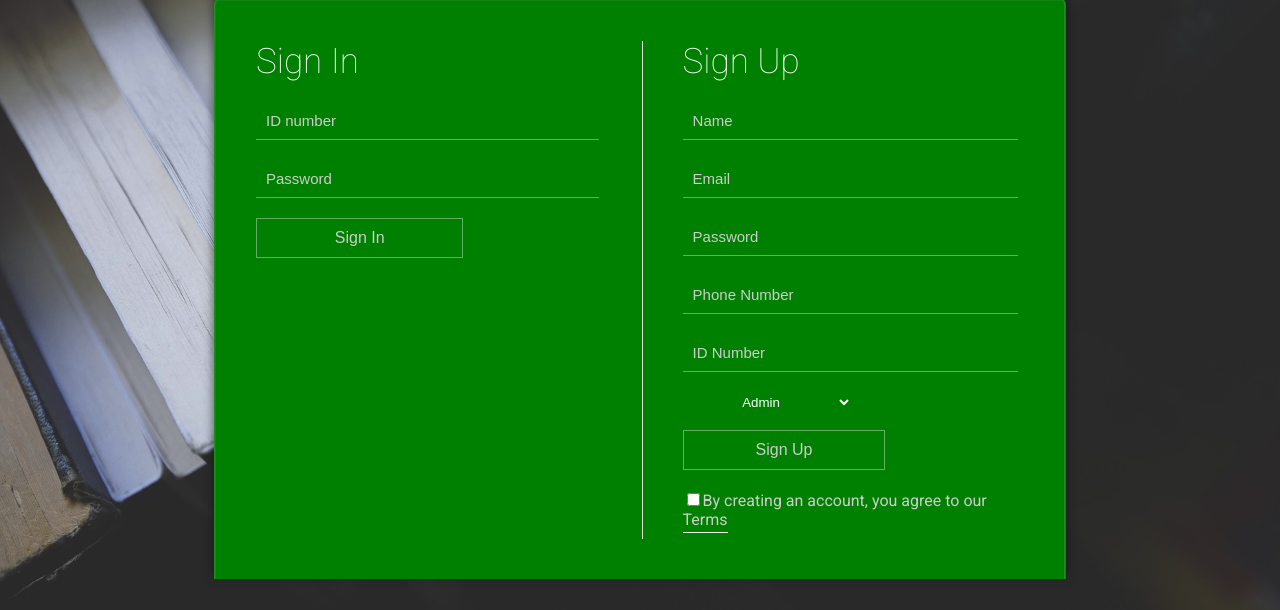
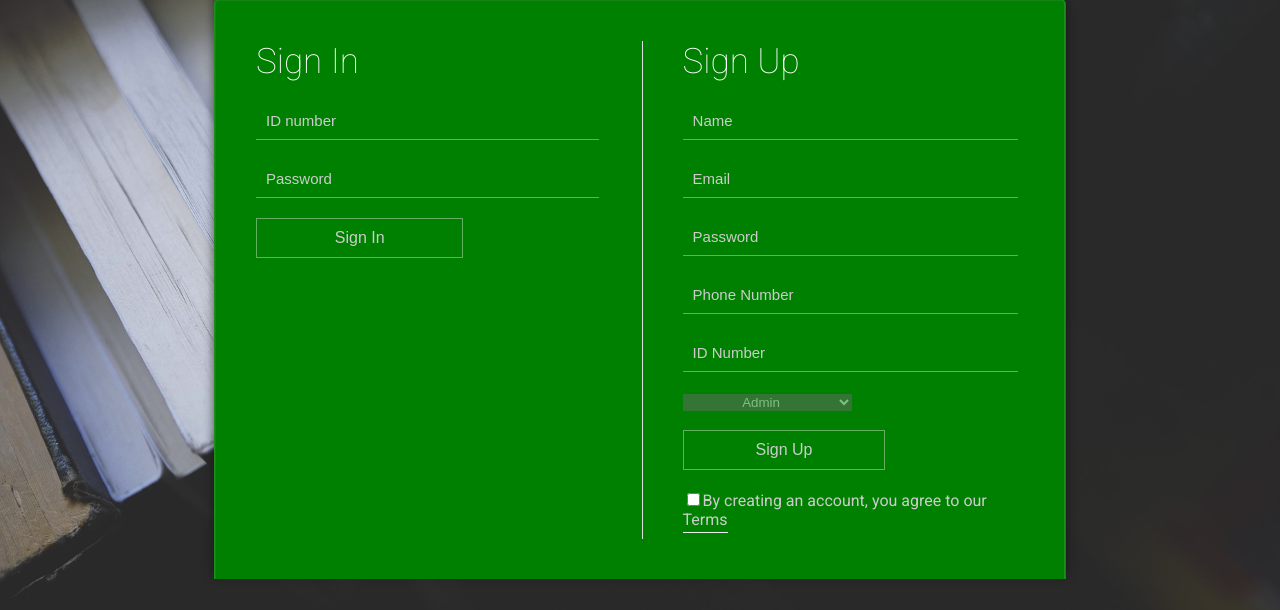
Before and after one commit to nirashat/LMS, a PHP site: page /addadmin.php in a window 1280 px wide. Shown: the part 154-764 px from the top of the page. Run offline with PHP 8.4, Linux system fonts and the light colour scheme.

Commit message:
Add files via upload

```diff
--- a/LMS/addadmin.php
+++ b/LMS/addadmin.php
@@ -21,7 +21,7 @@ require('dbconn.php');
     <!-- Style --> <link rel="stylesheet" href="css/style.css" type="text/css" media="all">
 
     <!-- Fonts -->
-        <link href="//fonts.googleapis.com/css?family=Roboto:100,300,400,500,700,900" rel="stylesheet">
+        <link href="https://fonts.googleapis.com/css?family=Roboto:100,300,400,500,700,900" rel="stylesheet">
     <!-- //Fonts -->
 
 </head>
@@ -59,7 +59,7 @@ require('dbconn.php');
                 <input type="text" Name="PhoneNumber" placeholder="Phone Number" required>
                 <input type="text" Name="RollNo" placeholder="ID Number" required="">
 
-                <select name="Category" id="Category">
+                <select name="Category" id="Category" style="background-color: dimgray; opacity: 0.5;">
                     <option value="Admin">Admin</option>
 
 
--- a/LMS/index.php
+++ b/LMS/index.php
@@ -28,7 +28,7 @@ include 'private/validity1.php';
 	<!-- Style --> <link rel="stylesheet" href="css/style.css" type="text/css" media="all">
 
 	<!-- Fonts -->
-		<link href="//fonts.googleapis.com/css?family=Roboto:100,300,400,500,700,900" rel="stylesheet">
+		<link href="https://fonts.googleapis.com/css?family=Roboto:100,300,400,500,700,900" rel="stylesheet">
 	<!-- //Fonts -->
 
 </head>
```
